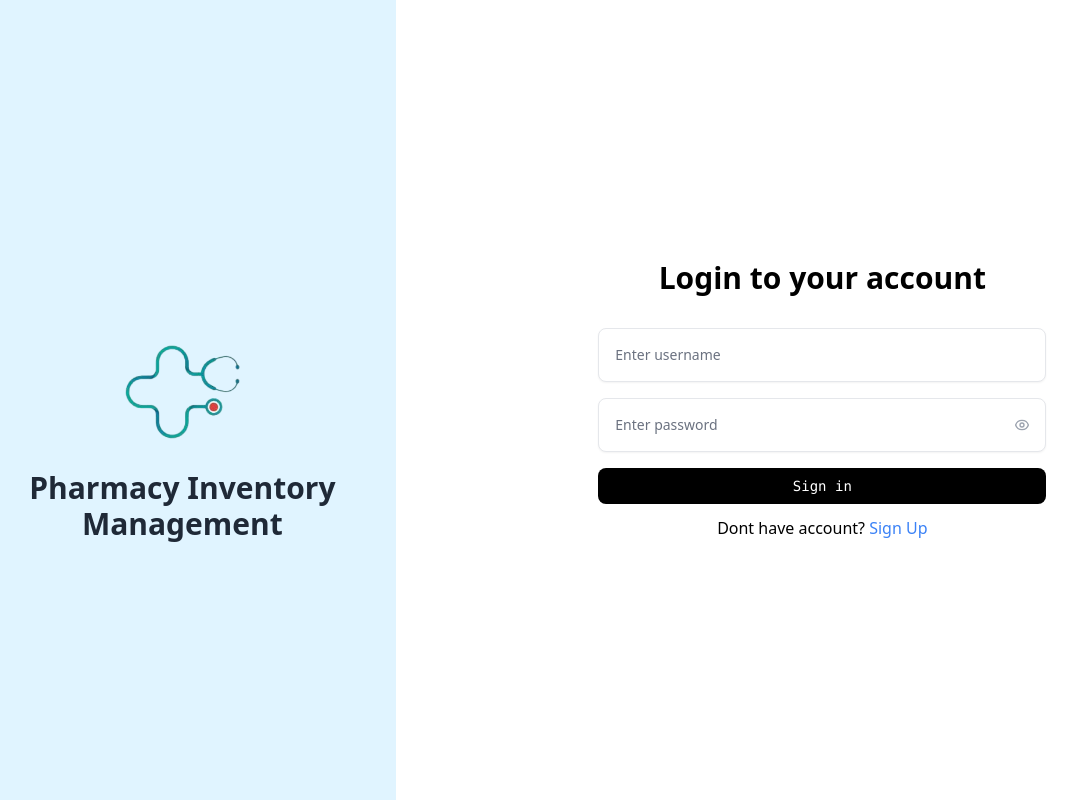
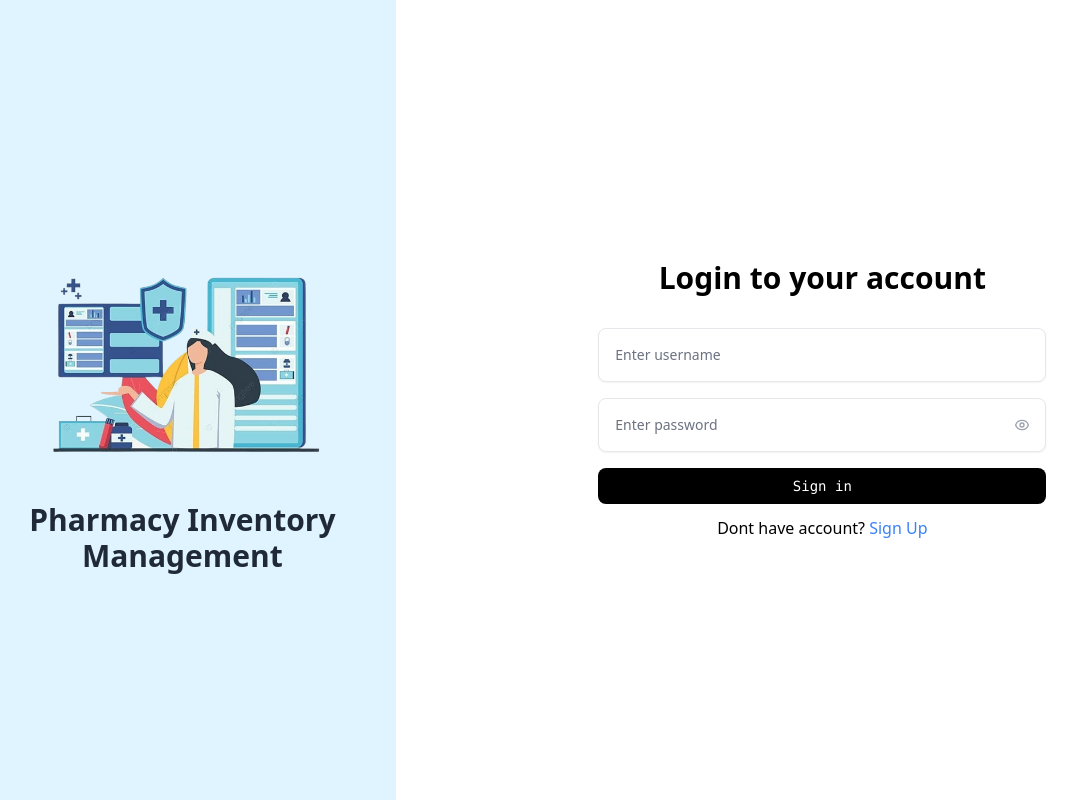
Before and after one commit to traideas/pharmacy-inventory, a React (Create React App) app: page /auth in a window 1280 px wide. Shown: the whole page, without its empty margins (31-1108 px from the left). Built offline with nearby package versions, Linux system fonts and the light colour scheme; no server answers.

Commit message:
add img in sign up page

```diff
--- a/src/components/publicHome/PublicHome.js
+++ b/src/components/publicHome/PublicHome.js
@@ -1,16 +1,19 @@
 import React from 'react'
 import PublicNavbar from '../../shared/navbar/PublicNavbar'
 import logo from '../../assests/logo/logo.png'
+import homeBanner from '../../assests/banner/home-banner.jpeg'
 
 const PublicHome = () => {
   return (
     <div>
-        <PublicNavbar />
-        <div className='flex justify-center'>
-          <img src={logo} className='bg-cover bg-center' alt='logo'/>
-        </div>
-        <h1 className='text-3xl font-semibold text-center -mt-28'>Pharmacy Inventory Management</h1>
+    <PublicNavbar />
+    <div className='flex justify-center'>
+      <img src={logo} className='bg-cover bg-center' alt='logo'/>
     </div>
+    <h1 className='text-3xl font-semibold text-center -mt-28'>Pharmacy Inventory Management</h1>
+</div>
+
+
   )
 }
 
--- a/src/pages/publicPages/auth/Login.js
+++ b/src/pages/publicPages/auth/Login.js
@@ -1,14 +1,15 @@
 import React from 'react';
 import Auth from '../../../components/auth/Auth';
 import logo from '../../../assests/logo/logo.png'
+import IMG from '../../../assests/banner/signup-banner.png'
 
 const Login = () => {
   return (
     <section className="flex flex-wrap lg:h-screen lg:items-center w-full">
-      <div className="bg-[#E0F4FF] h-64 sm:h-96 w-full lg:h-full lg:w-1/3 flex flex-col justify-center items-center">
+      <div className="bg-[#E0F4FF] h-96 w-full lg:h-full lg:w-1/3 flex flex-col justify-center items-center">
         <div>
-          <img src={logo} alt="" className="w-2/3 m-auto" />
-          <p className="text-gray-800 -mt-16 text-xl md:text-3xl lg:text-3xl font-bold mb-2 text-center">
+          <img src={IMG} alt="" className="w-2/3 m-auto" />
+          <p className="text-gray-800  text-xl md:text-3xl lg:text-3xl font-bold mb-2 text-center">
           Pharmacy Inventory Management
           </p>
         </div>
```
Also changed, not shown: src/assests/banner/home-banner.jpeg (added), src/assests/banner/signup-banner.png (added).
